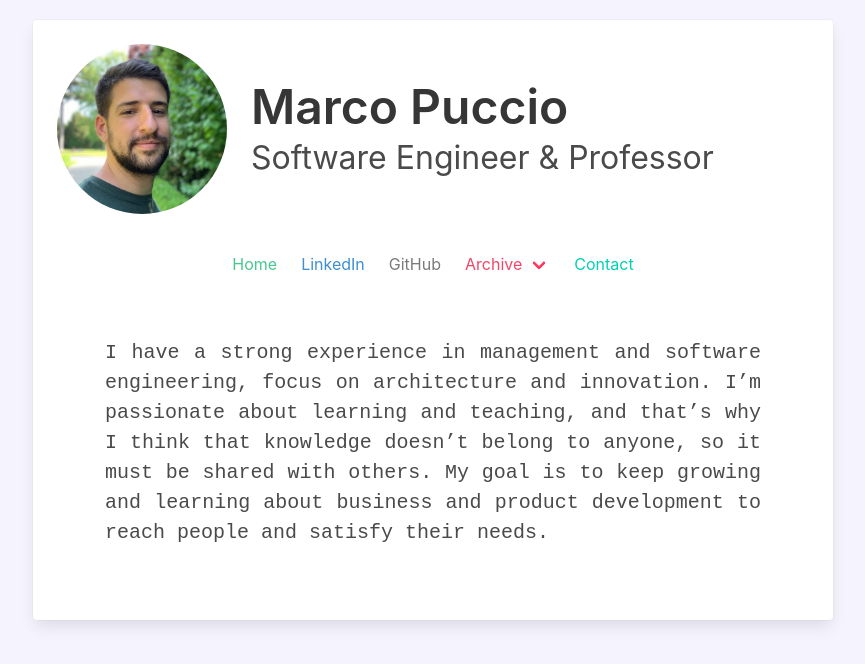
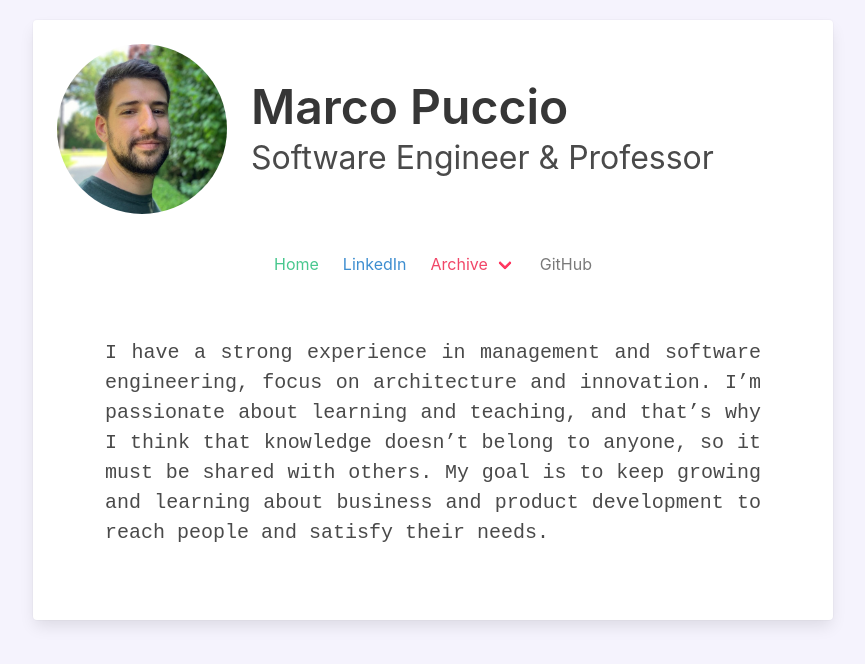
Before and after one commit to marcopuccio/marcopucc.io, a React (Create React App) app: page / in a window 1280 px wide. Shown: the top 664 px of the page, without its empty margins (207-1072 px from the left). Built offline with nearby package versions, Linux system fonts and the light colour scheme.

Commit message:
fix warnings and hide section from menu

```diff
--- a/src/components/Menu/index.tsx
+++ b/src/components/Menu/index.tsx
@@ -5,7 +5,9 @@ export const Menu: React.FC = () => {
   return (
     <nav className="navbar" role="navigation" aria-label="main navigation">
       <div className="navbar-menu is-justify-content-center">
-        <a className="navbar-item has-text-success">Home</a>
+        <a className="navbar-item has-text-success" href="/">
+          Home
+        </a>
         <a
           className="navbar-item has-text-info"
           href="https://www.linkedin.com/in/marcopuccio/"
@@ -14,16 +16,9 @@ export const Menu: React.FC = () => {
         >
           LinkedIn
         </a>
-        <a
-          className="navbar-item has-text-grey"
-          href="https://github.com/marcopuccio"
-          target="_blank"
-          rel="noreferrer"
-        >
-          GitHub
-        </a>
+
         <div className="navbar-item has-dropdown is-hoverable">
-          <a className="navbar-link has-text-danger" href="#">
+          <a className="navbar-link has-text-danger" href="/">
             Archive
           </a>
           <div className="navbar-dropdown">
@@ -54,7 +49,17 @@ export const Menu: React.FC = () => {
             </a>
           </div>
         </div>
-        <a className="navbar-item has-text-primary">Contact</a>
+        <a
+          className="navbar-item has-text-grey"
+          href="https://github.com/marcopuccio"
+          target="_blank"
+          rel="noreferrer"
+        >
+          GitHub
+        </a>
+        {/* <a className="navbar-item has-text-primary" href="/">
+          Contact
+        </a> */}
       </div>
     </nav>
   );
```
